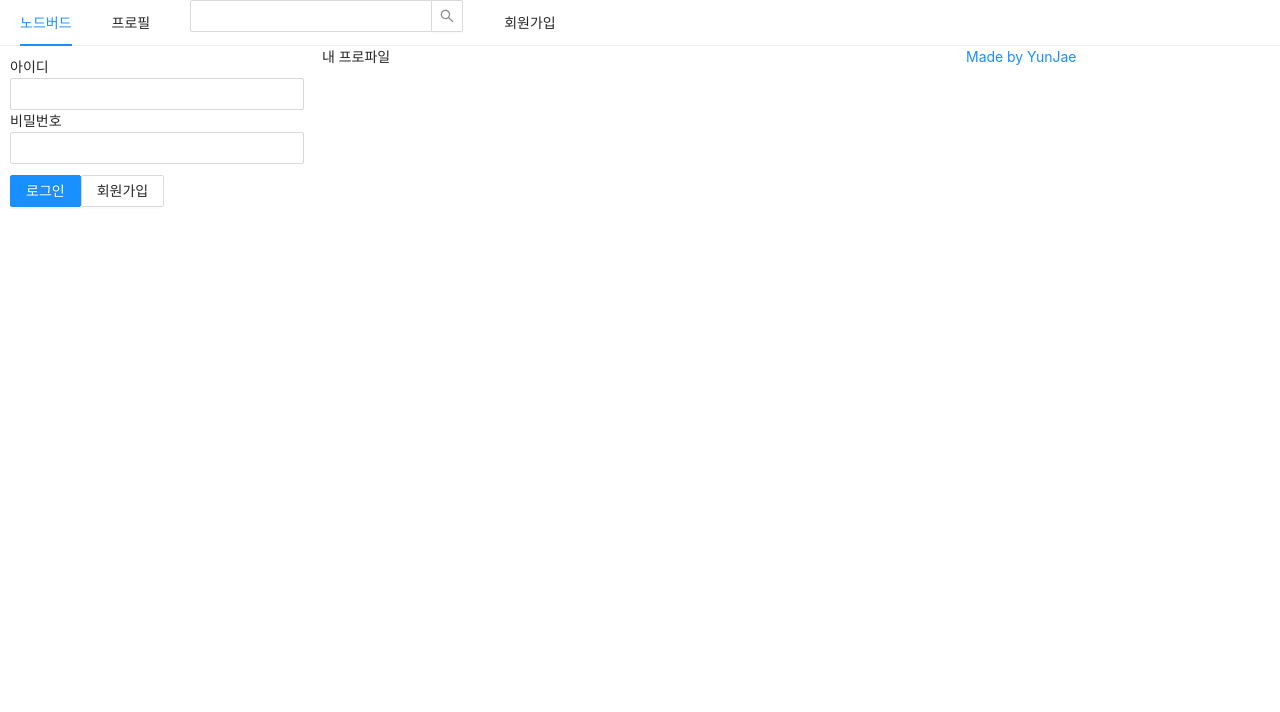
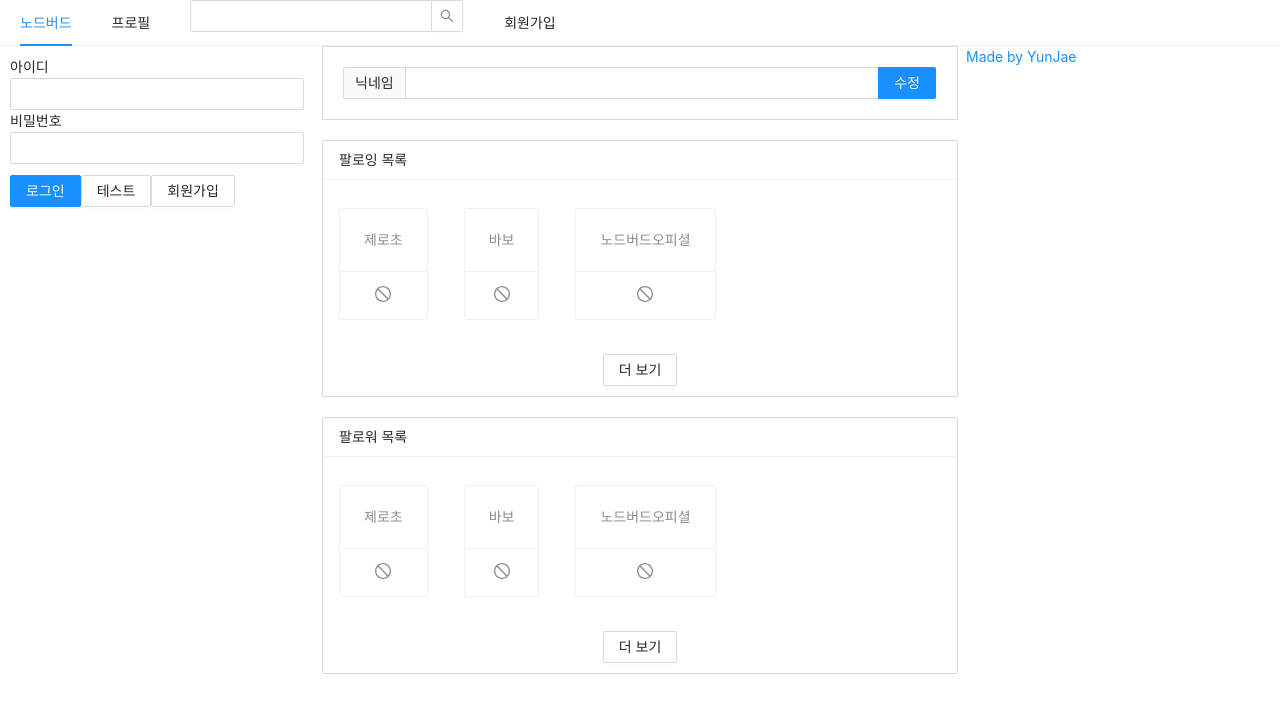
Before and after one commit to TestJeong/NodeBird, a Next.js app in the folder prepare/front/: page /profile in a window 1280 px wide. Shown: the top 712 px of the page. Built offline with nearby package versions, Linux system fonts and the light colour scheme.

Commit message:
프로필 페이지 구현

```diff
--- /dev/null
+++ b/prepare/front/components/FollowList.js
@@ -0,0 +1,36 @@
+import React from "react";
+import { List, Button, Card } from "antd";
+import { StopOutlined } from "@ant-design/icons";
+import PropTypes from "prop-types";
+
+const FollowList = ({ header, data }) => {
+  return (
+    <List
+      style={{ marginBottom: 20 }}
+      grid={{ gutter: 4, xs: 2, md: 3 }}
+      size="small"
+      header={<div>{header}</div>}
+      loadMore={
+        <div style={{ textAlign: "center", margin: "10px 0" }}>
+          <Button>더 보기</Button>
+        </div>
+      }
+      bordered
+      dataSource={data}
+      renderItem={(item) => (
+        <List.Item style={{ marginTop: 20 }}>
+          <Card actions={[<StopOutlined key="stop" />]}>
+            <Card.Meta description={item.nickname} />
+          </Card>
+        </List.Item>
+      )}
+    />
+  );
+};
+
+FollowList.propTypes = {
+  header: PropTypes.string.isRequired,
+  data: PropTypes.array.isRequired,
+};
+
+export default FollowList;
--- a/prepare/front/components/LoginForm.js
+++ b/prepare/front/components/LoginForm.js
@@ -28,6 +28,10 @@ const LoginForm = ({ setIsLoggedIn }) => {
     setIsLoggedIn(true);
   }, [id, password]);
 
+  const testHandle = useCallback(() => {
+    console.log("hello");
+  }, []);
+
   return (
     // onFinsh는 자동적으로 e.prevent가 들어가있다(새로고침)
     <FormWrapper onFinish={onSubmitForm}>
@@ -51,6 +55,7 @@ const LoginForm = ({ setIsLoggedIn }) => {
         <Button type="primary" htmlType="submit" loading={false}>
           로그인
         </Button>
+        <Button onClick={testHandle}>테스트</Button>
         <Link href="/signup">
           <a>
             <Button>회원가입</Button>
--- /dev/null
+++ b/prepare/front/components/NicknameEditForm.js
@@ -0,0 +1,17 @@
+import React, { useMemo } from "react";
+import { Form, Input } from "antd";
+
+const NicknameEditForm = () => {
+  const style = useMemo(() => ({
+    marginBottom: "20px",
+    border: "1px solid #d9d9d9",
+    padding: "20px",
+  }));
+  return (
+    <Form style={style}>
+      <Input.Search addonBefore="닉네임" enterButton="수정" />
+    </Form>
+  );
+};
+
+export default NicknameEditForm;
--- a/prepare/front/pages/profile.js
+++ b/prepare/front/pages/profile.js
@@ -1,8 +1,20 @@
 import React from "react";
 import Head from "next/head";
 import AppLayout from "../components/AppLayout";
+import NicknameEditForm from "../components/NicknameEditForm";
+import FollowList from "../components/FollowList";
 
 const Profile = () => {
+  const followerList = [
+    { nickname: "제로초" },
+    { nickname: "바보" },
+    { nickname: "노드버드오피셜" },
+  ];
+  const followingList = [
+    { nickname: "제로초" },
+    { nickname: "바보" },
+    { nickname: "노드버드오피셜" },
+  ];
   return (
     <>
       <Head>
@@ -10,7 +22,9 @@ const Profile = () => {
         <title>내 프로필 | NodeBird</title>
       </Head>
       <AppLayout>
-        <div>내 프로파일</div>
+        <NicknameEditForm />
+        <FollowList header="팔로잉 목록" data={followingList} />
+        <FollowList header="팔로워 목록" data={followerList} />
       </AppLayout>
     </>
   );
```
